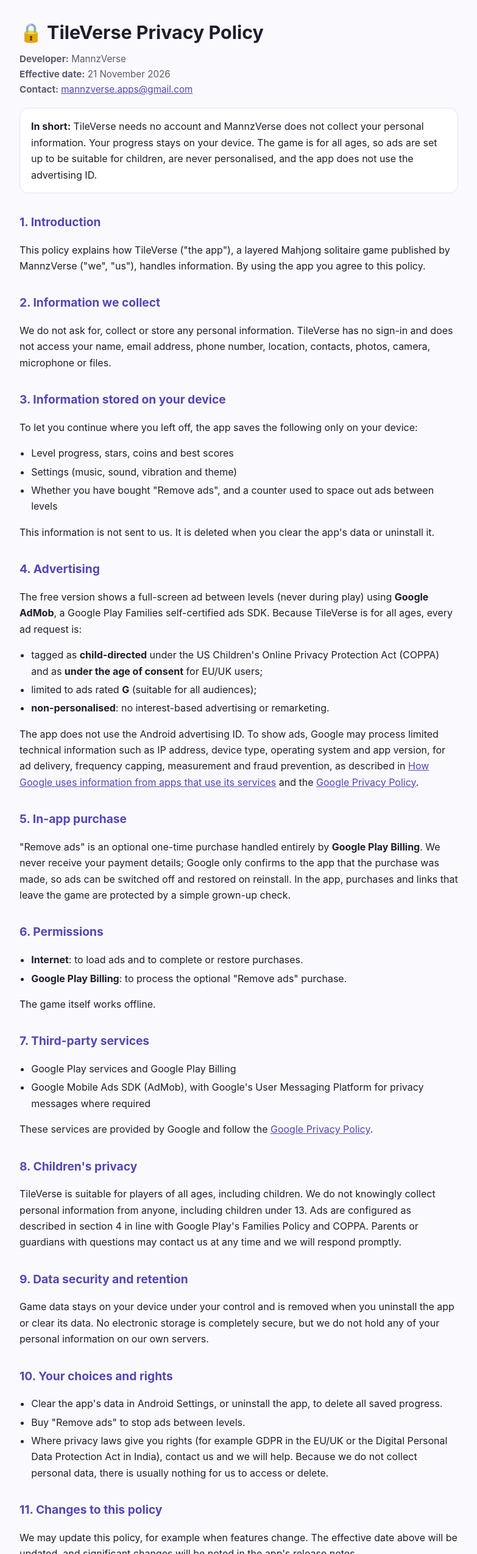
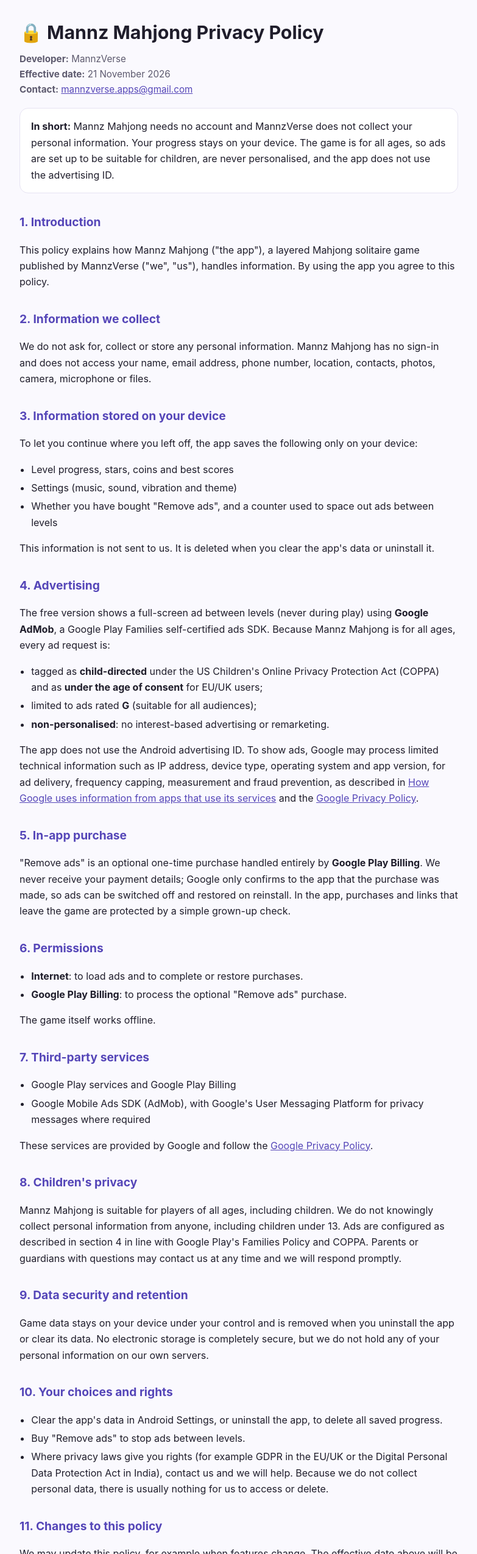
Before and after one commit to bcplgeo/TileVerse-Privacy, a plain HTML site: page index.html in a window 1280 px wide. Shown: the top 2549 px of the page at 61% size, without its empty margins (248-1031 px from the left). Drawn offline with Linux system fonts and the light colour scheme.

Commit message:
Rename to Mannz Mahjong

```diff
--- a/index.html
+++ b/index.html
@@ -3,8 +3,8 @@
 <head>
   <meta charset="utf-8">
   <meta name="viewport" content="width=device-width, initial-scale=1">
-  <title>TileVerse – Privacy Policy</title>
-  <meta name="description" content="Privacy Policy for TileVerse, a layered Mahjong solitaire game by MannzVerse.">
+  <title>Mannz Mahjong – Privacy Policy</title>
+  <meta name="description" content="Privacy Policy for Mannz Mahjong, a layered Mahjong solitaire game by MannzVerse.">
   <style>
     :root { --ink:#1f1d2b; --muted:#5d5a6e; --accent:#5546b8; --line:#e6e3f2; --bg:#faf9fe; }
     * { box-sizing: border-box; }
@@ -24,7 +24,7 @@
 </head>
 <body>
 <main>
-  <h1>🔒 TileVerse Privacy Policy</h1>
+  <h1>🔒 Mannz Mahjong Privacy Policy</h1>
   <div class="meta">
     <strong>Developer:</strong> MannzVerse<br>
     <strong>Effective date:</strong> 21 November 2026<br>
@@ -32,18 +32,18 @@
   </div>
 
   <div class="card">
-    <strong>In short:</strong> TileVerse needs no account and MannzVerse does not collect your
+    <strong>In short:</strong> Mannz Mahjong needs no account and MannzVerse does not collect your
     personal information. Your progress stays on your device. The game is for all ages, so
     ads are set up to be suitable for children, are never personalised, and the app does not
     use the advertising ID.
   </div>
 
   <h2>1. Introduction</h2>
-  <p>This policy explains how TileVerse ("the app"), a layered Mahjong solitaire game published
+  <p>This policy explains how Mannz Mahjong ("the app"), a layered Mahjong solitaire game published
   by MannzVerse ("we", "us"), handles information. By using the app you agree to this policy.</p>
 
   <h2>2. Information we collect</h2>
-  <p>We do not ask for, collect or store any personal information. TileVerse has no sign-in and
+  <p>We do not ask for, collect or store any personal information. Mannz Mahjong has no sign-in and
   does not access your name, email address, phone number, location, contacts, photos, camera,
   microphone or files.</p>
 
@@ -58,7 +58,7 @@
 
   <h2>4. Advertising</h2>
   <p>The free version shows a full-screen ad between levels (never during play) using
-  <strong>Google AdMob</strong>, a Google Play Families self-certified ads SDK. Because TileVerse is for
+  <strong>Google AdMob</strong>, a Google Play Families self-certified ads SDK. Because Mannz Mahjong is for
   all ages, every ad request is:</p>
   <ul>
     <li>tagged as <strong>child-directed</strong> under the US Children's Online Privacy Protection Act
@@ -96,7 +96,7 @@
   <a href="https://policies.google.com/privacy">Google Privacy Policy</a>.</p>
 
   <h2>8. Children's privacy</h2>
-  <p>TileVerse is suitable for players of all ages, including children. We do not knowingly collect
+  <p>Mannz Mahjong is suitable for players of all ages, including children. We do not knowingly collect
   personal information from anyone, including children under 13. Ads are configured as described in
   section 4 in line with Google Play's Families Policy and COPPA. Parents or guardians with questions
   may contact us at any time and we will respond promptly.</p>
```
